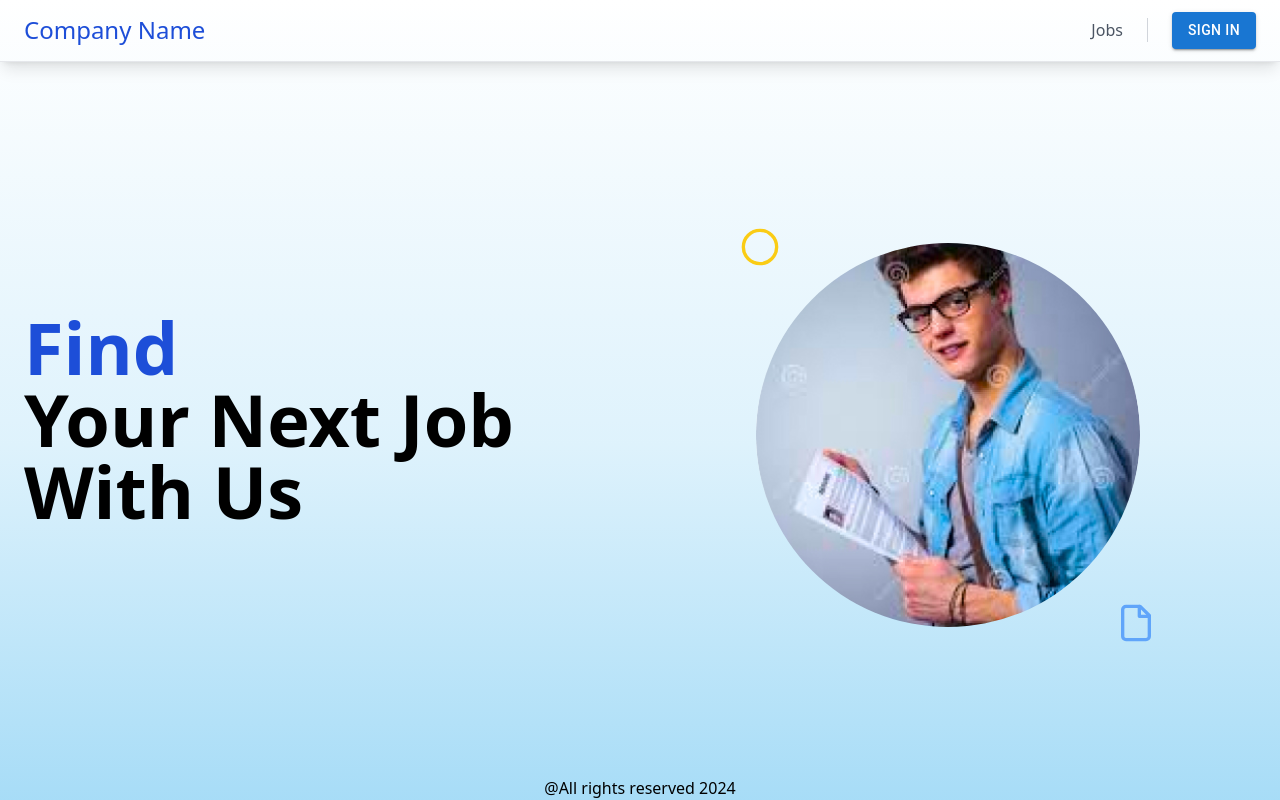
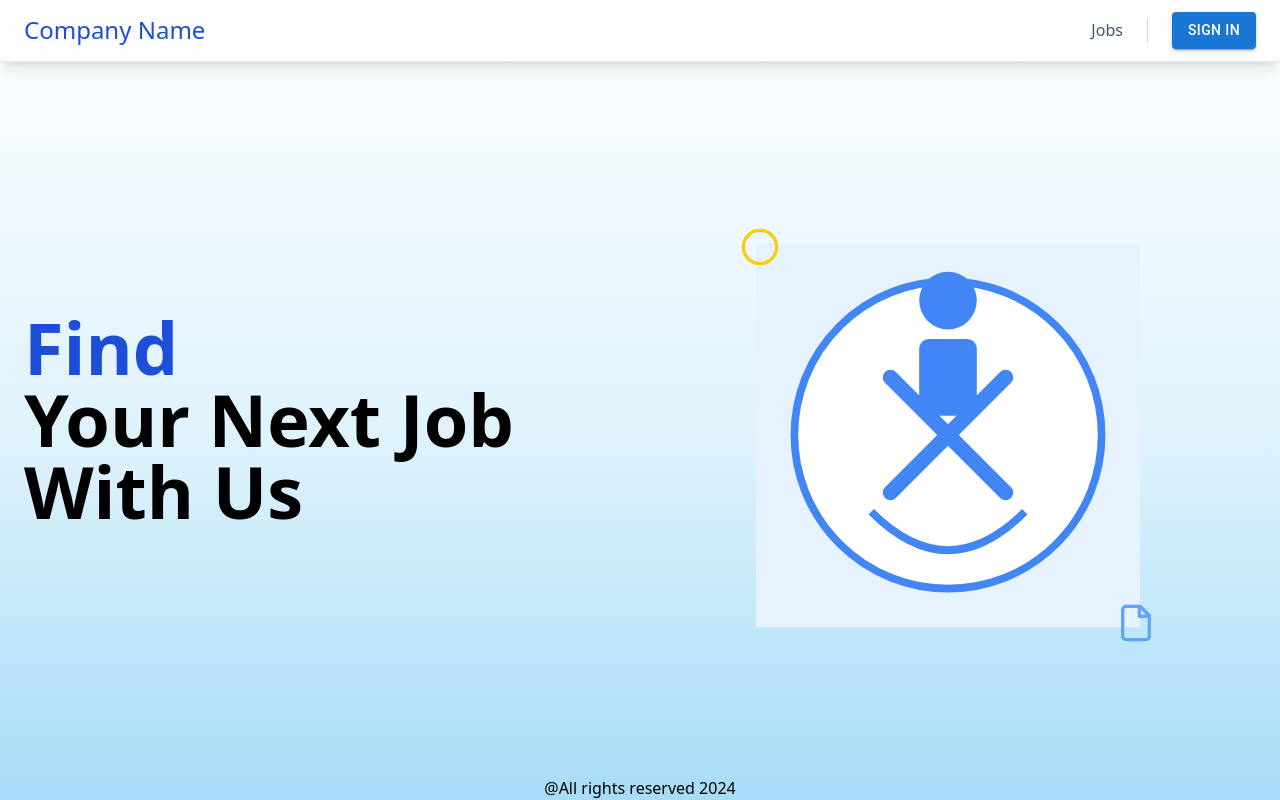
Before and after one commit to YosephSE/ATS, a Next.js app in the folder client/: page / in a window 1280 px wide. Built offline with nearby package versions, Linux system fonts and the light colour scheme; no server answers.

Commit message:
home page img changedk

```diff
--- a/client/app/page.tsx
+++ b/client/app/page.tsx
@@ -22,13 +22,14 @@ const HomePage = () => {
           <div className="w-full mt-8 md:w-1/2 flex justify-center items-center">
             <div className="relative w-40 h-40 md:w-80 md:h-80 lg:w-96 lg:h-96">
               <div className="absolute inset-0 rounded-full"></div>
-              <Image
-                src="/HomePage.jpg"
-                alt="Camera equipment"
-                layout="fill"
-                objectFit="cover"
-                className="rounded-full"
-              />
+              <svg xmlns="http://www.w3.org/2000/svg" viewBox="0 0 200 200">
+  <rect width="200" height="200" fill="#E6F3FF"/>
+  <circle cx="100" cy="100" r="80" fill="#FFFFFF" stroke="#4285F4" stroke-width="4"/>
+  <path d="M70 70 L130 130 M130 70 L70 130" stroke="#4285F4" stroke-width="8" stroke-linecap="round"/>
+  <rect x="85" y="50" width="30" height="40" fill="#4285F4" rx="5"/>
+  <circle cx="100" cy="30" r="15" fill="#4285F4"/>
+  <path d="M60 140 Q100 180 140 140" stroke="#4285F4" stroke-width="4" fill="none"/>
+</svg>
               <svg className="absolute -top-4 -left-4 text-yellow-400" width="40" height="40" viewBox="0 0 24 24" fill="none" stroke="currentColor" strokeWidth="2" strokeLinecap="round" strokeLinejoin="round">
                 <circle cx="12" cy="12" r="10"></circle>
               </svg>
```
